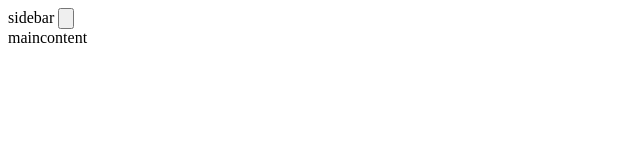
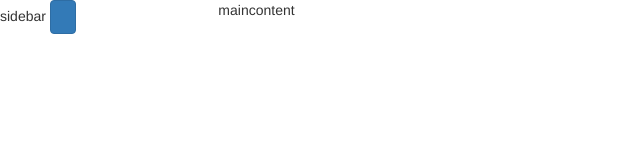
Before and after one commit to SujiNivedita/SujiNivedita.github.io, a plain HTML site: page index.html in a window 1280 px wide. Shown: the whole page, without its empty margins (0-640 px from the left). Drawn offline with nearby package versions, Linux system fonts and the light colour scheme.

Commit message:
Git hosting trial3

```diff
--- a/index.html
+++ b/index.html
@@ -1,6 +1,6 @@
 <html>
 <head>
-<link rel="" href="https://maxcdn.bootstrapcdn.com/bootstrap/3.3.7/css/bootstrap.min.css" rel="stylesheet" type="text/css">
+<link rel="stylesheet" href="https://maxcdn.bootstrapcdn.com/bootstrap/3.3.7/css/bootstrap.min.css"  type="text/css">
 </head>
 <body>
 <div class="row">
```
